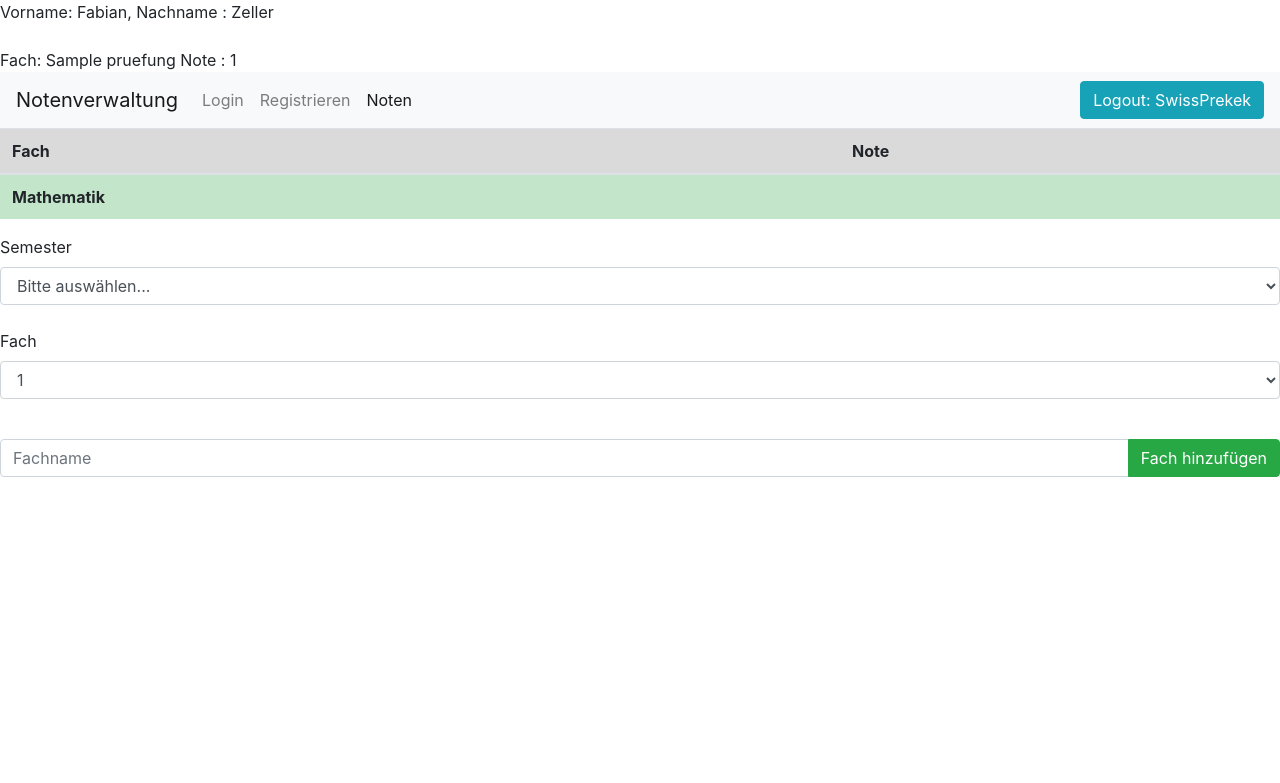
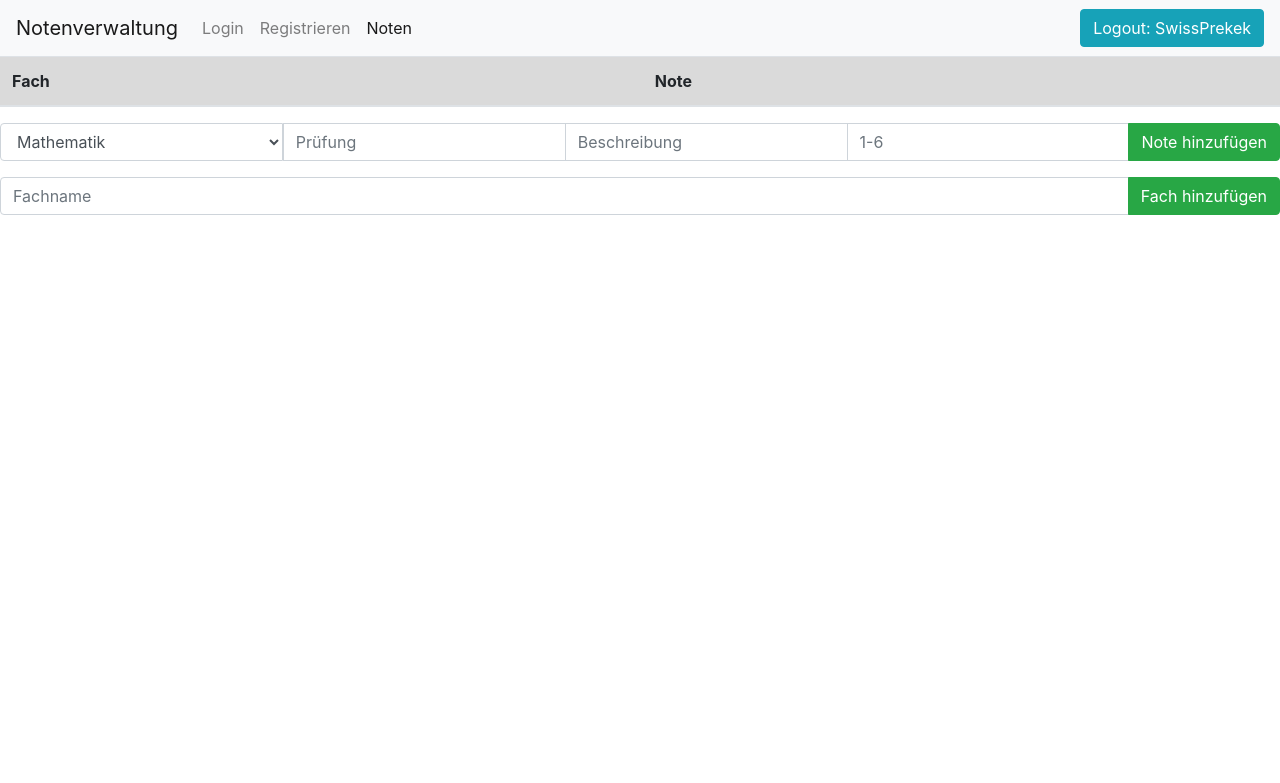
Before and after one commit to SwissPrekek/Notensystem, a PHP site: page /noten.php in a window 1280 px wide. Shown: the top 783 px of the page. Run offline with PHP 8.4, Linux system fonts and the light colour scheme; a user stored in the database is signed in; data comes from the database, SQL or seed files in the repository; tables that the repository leaves empty hold one stand-in row (values such as "Sample post"); data that the repository does not hold is empty; some libraries are stand-ins or nearby versions.

Commit message:
avg grade display working, create fach working
grade adding insert not working yet

```diff
--- a/login.php
+++ b/login.php
@@ -44,7 +44,7 @@ if ($_SERVER["REQUEST_METHOD"] == "POST" && empty($error)) {
     if (empty($error)) {
 
         // TODO SELECT Query erstellen, user und passwort mit Datenbank vergleichen
-        $query = "select username, password from users where username = ?";
+        $query = "select username, password, idUsers AS id from users where username = ?";
         // TODO prepare()
         $stmt = $mysqli->prepare($query);
         // TODO bind_param()
@@ -65,6 +65,7 @@ if ($_SERVER["REQUEST_METHOD"] == "POST" && empty($error)) {
             if (password_verify($password, $row['password'])) {
                 $message .= "Sie sind nun eingeloggt";
                 session_start();
+                $_SESSION['userid'] = $row['id'];
                 $_SESSION['username'] = $username;
                 $_SESSION['loggedin'] = true;
                 echo $_SESSION['username'];
--- a/noten.php
+++ b/noten.php
@@ -1,7 +1,56 @@
 <?php
+include('dbconnector.inc.php');
 
+if ($_SERVER["REQUEST_METHOD"] == "POST") {
+    // Fach erstellung
+    if (isset($_POST['createFach'])) {
+        if (isset($_POST['fachname']) && !empty(trim($_POST['fachname'])) && strlen(trim($_POST['fachname'])) <= 45) {
+            $fachname = htmlspecialchars(trim($_POST['fachname']));
+        } else {
+            $error .= "Fach input falsch";
+        }
 
-include('dbconnector.inc.php');
+        if (empty($error)) {
+            $query = "INSERT INTO faecher (name) VALUES (?)";
+            $stmt = $mysqli->prepare($query);
+            $stmt->bind_param("s", $fachname);
+            $stmt->execute();
+            $stmt->close();
+        }
+    }
+
+    // INSERT NOT WORKING FOR SOME REASON
+    //Noten hinzufügen
+    if (isset($_POST['addNote'])) {
+        $fachid = $_POST['fachid'];
+
+        if (isset($_POST['pruefungname']) && !empty(trim($_POST['pruefungname'])) && strlen(trim($_POST['pruefungname'])) <= 45) {
+            $pruefungname = htmlspecialchars(trim($_POST['pruefungname']));
+        } else {
+            $error .= "Pruefungsname input falsch";
+        }
+
+        if (isset($_POST['beschreibung']) && !empty(trim($_POST['beschreibung'])) && strlen(trim($_POST['beschreibung'])) <= 100) {
+            $beschreibung = htmlspecialchars(trim($_POST['beschreibung']));
+        } else {
+            $error .= "Beschreibung input falsch";
+        }
+
+        if (isset($_POST['note'])) {
+            $note = floatval($_POST['note']);
+        } else {
+            $error .= "Note input falsch";
+        }
+
+        if (empty($error)) {
+            $query = "INSERT INTO pruefung (name, description, grade, Users_idUsers, Faecher_idFaecher, Semester_idSemester) VALUES (?, ?, ?, ?, ?, 1)";
+            $stmt = $mysqli->prepare($query);
+            $stmt->bind_param("ssdii", $pruefungname, $beschreibung, $note, $_SESSION['userid'], $fachid);
+            $stmt->execute();
+            $stmt->close();
+        }
+    }
+}
 
 if (empty($error)) {
 
@@ -19,135 +68,37 @@ if (empty($error)) {
     $result = $stmt->get_result();
     if ($result->num_rows) {
         $row = $result->fetch_assoc();
-
     }
 }
 
 session_start();
 if (isset($_SESSION['loggedin'])) {
-    $Login = "<a href='logout.php'><button type=\"button\" class=\"btn btn-info\">Logout: ".$_SESSION['username']."</button></a>";
+    $Login = "<a href='logout.php'><button type=\"button\" class=\"btn btn-info\">Logout: " . $_SESSION['username'] . "</button></a>";
     $Noten = "<a class=\"nav-link\" href=\"noten.php\">Noten<span class=\"sr-only\">(current)</span></a>";
 } else {
     header('Location: login.php');
-    $Login="<button type=\"button\" class=\"btn btn-primary disabled\">Logout</button>";
+    $Login = "<button type=\"button\" class=\"btn btn-primary disabled\">Logout</button>";
 }
 
-
-$avg = null;
-//
-if (empty($error)) {
-
-    // query for getting all grades from the User whos logged in.
-    $query = "SELECT pruefung.grade
-    FROM pruefung
-    left JOIN users ON pruefung.Users_idUsers=users.idUsers
-    where users.username=?";
-    // TODO prepare()
-    $stmt = $mysqli->prepare($query);
-    $stmt->bind_param("s", $_SESSION['username']);
-
-    // TODO execute()
-
-    if (!$stmt->execute()) {
-        echo "Ausführung";
-        $error .= 'execute() failed ' . $mysqli->error . '<br />';
+if (!empty($error)) {
+    echo "<script type='text/javascript'>alert('$error');</script>";
 }
-    $result = $stmt->get_result();
-
-        if ($result->num_rows) {
-            $row = $result->fetch_assoc();
-    var_dump($row);
-
-    }
-}
-
-
-// Abfrage AVG Mathe
-/*
-if (empty($error)) {
-
-    // TODO SELECT Query erstellen, user und passwort mit Datenbank vergleichen
-    $query1 = "select avg(Mathematik) from facher";
-    // TODO prepare()
-    $stmt1 = $mysqli->prepare($query1);
-
-
-    // TODO execute()
-    if (!$stmt1->execute()) {
-        echo "Ausführung";
-        $error .= 'execute() failed ' . $mysqli->error . '<br />';
-    }
-    $result = $stmt1->get_result();
-
-    if ($result->num_rows) {
-        $row = $result->fetch_assoc();
-       $avgmathe = $row["avg(Mathematik)"];
-
-    }
-}
-*/
-
-
-$query = "SELECT * FROM users";
-
-$stmt = $mysqli->prepare($query);
-
-$stmt->execute();
-
-$result=$stmt->get_result();
-
-while($row = $result->fetch_assoc()){
-
-    echo "Vorname: " . $row['firstname'] . ", Nachname : " . $row['lastname'] . "<br />";
-
-}
-
-//Einfügen einer neuen Prüfung in die Pruefung Tabelle
-
-/**$stmt = $mysqli->prepare("INSERT INTO pruefung (name, grade, description, Users_idUsers, Faecher_idFaecher, Semester_idSemester) VALUES (?, ?, ?, ?, ?, ?)");
-$stmt->bind_param("sdssss", $name = "", $grade = 4, $description="", $Users_idUsers=4, $Faecher_idFaecher=1, $Semester_idSemester=1);
-$stmt->execute();
-
-echo "New records created successfully";
-echo $grade;
-*/
-
-
-//Abfrage der Fächer um es in das Select Feld einzufügen.
-$query = "SELECT * FROM pruefung";
-
-$stmt = $mysqli->prepare($query);
-
-$stmt->execute();
-
-$result=$stmt->get_result();
-
-while($row = $result->fetch_assoc()){
-    echo "<br />Fach: " . $row['name'] . " Note : " . $row['grade'] . "<br />";
-        $Faecher = "<option value='" . $row['Faecher_idFaecher'] . "'>" . $row['Faecher_idFaecher'] . "</option>";
-}
-
-
-
-$result->free();
-
-$stmt->close();
-
 
 ?>
 <!doctype html>
 <html lang="en">
+
 <head>
     <!-- Required meta tags -->
     <meta charset="utf-8">
     <meta name="viewport" content="width=device-width, initial-scale=1, shrink-to-fit=no">
 
     <!-- Bootstrap CSS -->
-    <link rel="stylesheet" href="https://maxcdn.bootstrapcdn.com/bootstrap/4.0.0/css/bootstrap.min.css"
-          integrity="sha384-Gn5384xqQ1aoWXA+058RXPxPg6fy4IWvTNh0E263XmFcJlSAwiGgFAW/dAiS6JXm" crossorigin="anonymous">
+    <link rel="stylesheet" href="https://maxcdn.bootstrapcdn.com/bootstrap/4.0.0/css/bootstrap.min.css" integrity="sha384-Gn5384xqQ1aoWXA+058RXPxPg6fy4IWvTNh0E263XmFcJlSAwiGgFAW/dAiS6JXm" crossorigin="anonymous">
 
     <title>Hello, world!</title>
 </head>
+
 <body>
 
     <div id="container">
@@ -156,8 +107,7 @@ $stmt->close();
 
             <nav class="navbar navbar-expand-lg navbar-light bg-light">
                 <a class="navbar-brand" href="#">Notenverwaltung</a>
-            <button class="navbar-toggler" type="button" data-toggle="collapse" data-target="#navbarSupportedContent"
-                    aria-controls="navbarSupportedContent" aria-expanded="false" aria-label="Toggle navigation">
+                <button class="navbar-toggler" type="button" data-toggle="collapse" data-target="#navbarSupportedContent" aria-controls="navbarSupportedContent" aria-expanded="false" aria-label="Toggle navigation">
                     <span class="navbar-toggler-icon"></span>
                 </button>
 
@@ -194,56 +144,100 @@ $stmt->close();
                     </tr>
                 </thead>
                 <tbody>
-            <tr class="table-success">
-                <th scope="row">Mathematik</th>
+                    <?php
+                    $query = "SELECT DISTINCT f.name AS fach, f.idFaecher AS fachid
+                        FROM faecher f
+                        INNER JOIN pruefung p ON p.Faecher_idFaecher = f.idFaecher
+                        WHERE p.Users_idUsers = ?
+                        ORDER BY f.name ASC";
+                    $stmt = $mysqli->prepare($query);
+                    $stmt->bind_param("i", $_SESSION['userid']);
+                    $stmt->execute();
+                    $result = $stmt->get_result();
+                    while ($row = $result->fetch_assoc()) {
+                        $notequery = "SELECT AVG(grade) AS note FROM pruefung where Faecher_idFaecher = ?";
+                        $notestmt = $mysqli->prepare($notequery);
+                        $notestmt->bind_param("i", $row['fachid']);
+                        if (!$notestmt->execute()) {
+                            echo 'execute() failed ' . $mysqli->error . '<br />';
+                        }
+                        $noteresult = $notestmt->get_result();
+                        if ($noteresult->num_rows) {
+                            $avg = $noteresult->fetch_assoc();
+                        }
+                        ?>
+                        <tr class="<?php
+                                    if ($avg['note'] >= 4) {
+                                        echo 'table-success';
+                                    } else {
+                                        echo 'table-warning';
+                                    }
+                                    ?>">
+                            <td scope="row">
+                                <?php echo $row['fach']; ?>
+                            </td>
                             <!-- Ausgabe der Variabel avgmathe -->
-                <td><?php echo $avgmathe ?></td>
+                            <td>
+                                <?php echo $avg["note"]; ?>
+                            </td>
+                        </tr>
+                        <?php
+                        $noteresult->free();
+                        $notestmt->close();
+                    }
 
-
+                    $result->free();
+                    $stmt->close();
+                    ?>
                 </tbody>
             </table>
         </div>
 
-    <div class="form-group">
-    <label for="fc_select">Semester</label>
-    <select class="form-control" id="fc_select">
-      <option>Bitte auswählen...</option>
+
+        <form name="noteform" method="post">
+            <div class="input-group mb-3">
+                <select name="fachid" class="form-control" id="fach_select">
+                    <?php
+                    $query = "SELECT * FROM faecher";
+                    $stmt = $mysqli->prepare($query);
+                    $stmt->execute();
+                    $result = $stmt->get_result();
+
+                    while ($row = $result->fetch_assoc()) {
+                        echo "<option value='" . $row['idFaecher'] . "'>" . $row['name'] . "</option>";
+                    }
+                    $result->free();
+                    $stmt->close();
+                    ?>
                 </select>
 
                 <br />
-
-    <label for="fach_select">Fach</label>
-    <select class="form-control" id="fach_select">
-      <?php
-      echo $Faecher;
-      ?>
-    </select>
-  </div>
-
-  <br />
-
-    <div class="input-group mb-3">
-        <input type="text" class="form-control" placeholder="Fachname" aria-label="Fachname" aria-describedby="basic-addon2">
+                <input name="pruefungname" type="text" class="form-control" placeholder="Prüfung" aria-label="Prüfung" maxlength="45" required>
+                <input name="beschreibung" type="text" class="form-control" placeholder="Beschreibung" aria-label="Beschreibung" maxlength="100" required>
+                <input name="note" type="number" class="form-control" placeholder="1-6" aria-label="Note" maxlength="10" required>
                 <div class="input-group-append">
-            <button class="btn btn-success" type="button">Fach hinzufügen</button>
+                    <input name="addNote" class="btn btn-success" type="submit" value="Note hinzufügen">
                 </div>
             </div>
+        </form>
 
 
-
+        <form name="fachform" method="post">
+            <div class="input-group mb-3">
+                <input name="fachname" type="text" class="form-control" placeholder="Fachname" aria-label="Fachname" maxlength="45" required>
+                <div class="input-group-append">
+                    <input name="createFach" class="btn btn-success" type="submit" value="Fach hinzufügen">
+                </div>
+            </div>
+        </form>
 
     </div>
 
     <!-- Optional JavaScript -->
     <!-- jQuery first, then Popper.js, then Bootstrap JS -->
-<script src="https://code.jquery.com/jquery-3.2.1.slim.min.js"
-        integrity="sha384-KJ3o2DKtIkvYIK3UENzmM7KCkRr/rE9/Qpg6aAZGJwFDMVNA/GpGFF93hXpG5KkN"
-        crossorigin="anonymous"></script>
-<script src="https://cdnjs.cloudflare.com/ajax/libs/popper.js/1.12.9/umd/popper.min.js"
-        integrity="sha384-ApNbgh9B+Y1QKtv3Rn7W3mgPxhU9K/ScQsAP7hUibX39j7fakFPskvXusvfa0b4Q"
-        crossorigin="anonymous"></script>
-<script src="https://maxcdn.bootstrapcdn.com/bootstrap/4.0.0/js/bootstrap.min.js"
-        integrity="sha384-JZR6Spejh4U02d8jOt6vLEHfe/JQGiRRSQQxSfFWpi1MquVdAyjUar5+76PVCmYl"
-        crossorigin="anonymous"></script>
+    <script src="https://code.jquery.com/jquery-3.2.1.slim.min.js" integrity="sha384-KJ3o2DKtIkvYIK3UENzmM7KCkRr/rE9/Qpg6aAZGJwFDMVNA/GpGFF93hXpG5KkN" crossorigin="anonymous"></script>
+    <script src="https://cdnjs.cloudflare.com/ajax/libs/popper.js/1.12.9/umd/popper.min.js" integrity="sha384-ApNbgh9B+Y1QKtv3Rn7W3mgPxhU9K/ScQsAP7hUibX39j7fakFPskvXusvfa0b4Q" crossorigin="anonymous"></script>
+    <script src="https://maxcdn.bootstrapcdn.com/bootstrap/4.0.0/js/bootstrap.min.js" integrity="sha384-JZR6Spejh4U02d8jOt6vLEHfe/JQGiRRSQQxSfFWpi1MquVdAyjUar5+76PVCmYl" crossorigin="anonymous"></script>
 </body>
+
 </html>
```
Lines whose indentation alone changed are shown as unchanged.
